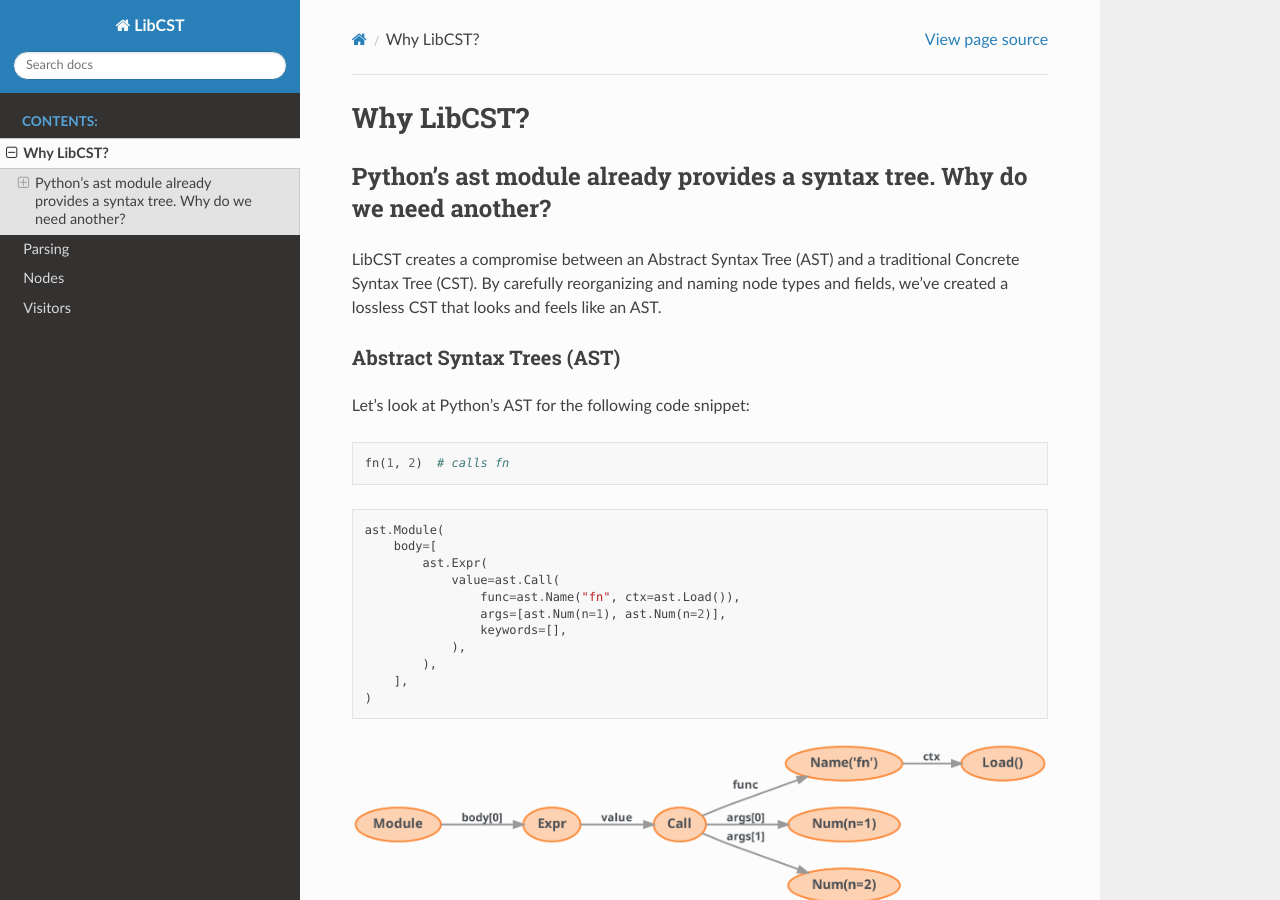
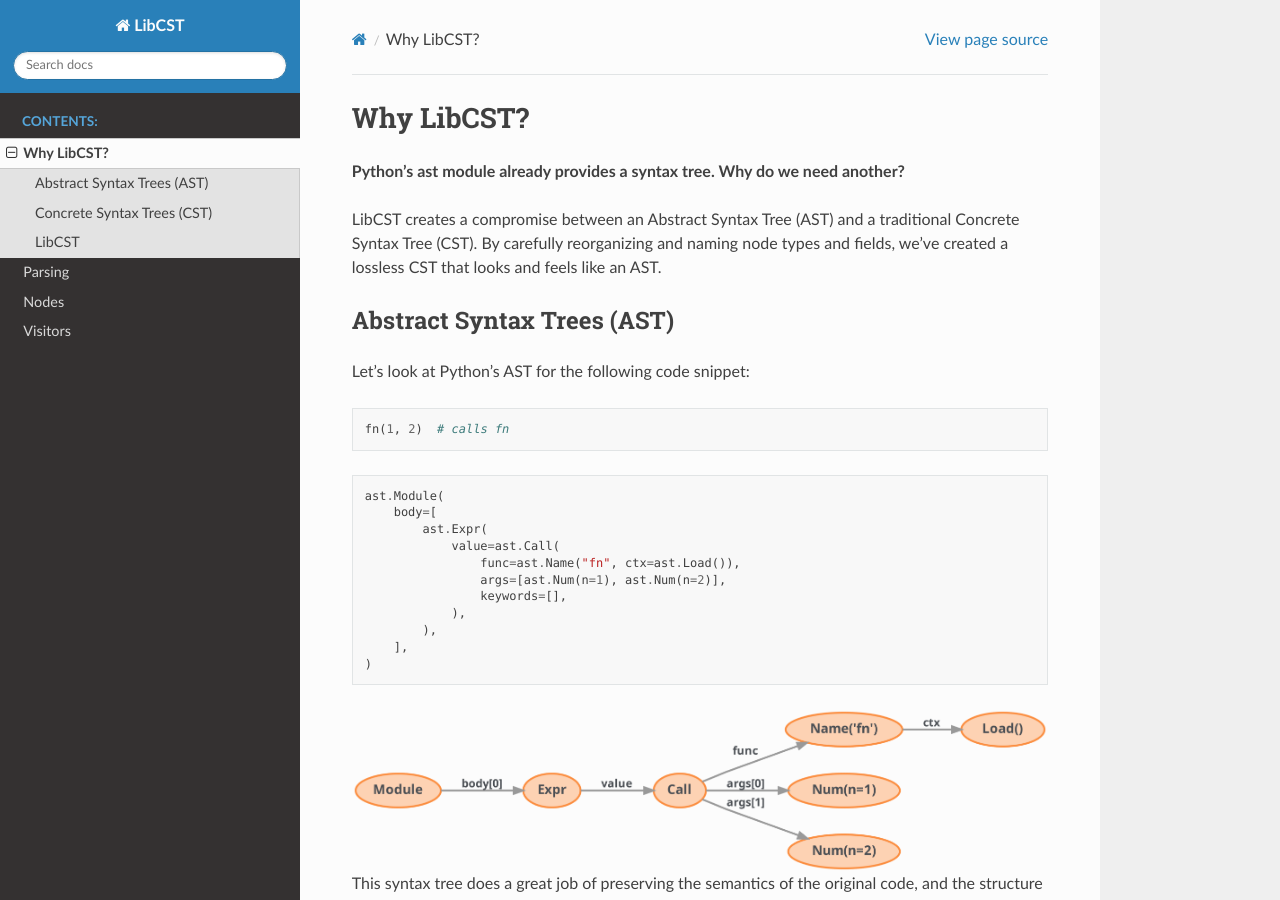
Before and after one commit to Instagram/LibCST, a Sphinx documentation site: the page built from docs/source/why_libcst.rst, in a window 1280 px wide and 900 px high. Built offline with Sphinx 7.4.7 and the Read the Docs theme 2.0.0, drawn with Linux system fonts in a browser that asks for light colours.

Commit message:
Minor formatting nits.

```diff
--- a/docs/source/why_libcst.rst
+++ b/docs/source/why_libcst.rst
@@ -2,15 +2,15 @@
 Why LibCST?
 ===========
 
-Python's ast module already provides a syntax tree. Why do we need another?
-===========================================================================
+**Python's ast module already provides a syntax tree. Why do we need another?**
 
 .. include:: ../../README.rst
     :start-after: why-libcst-intro-start
     :end-before: why-libcst-intro-end
 
 Abstract Syntax Trees (AST)
----------------------------
+===========================
+
 Let's look at Python's AST for the following code snippet:
 
 .. code-block:: python
@@ -80,7 +80,7 @@
 
 
 Concrete Syntax Trees (CST)
----------------------------
+===========================
 
 A popular CST library for Python is `lib2to3 <https://github.com/python/cpython/tree/master/Lib/lib2to3>`_, which powers tools like `2to3 <https://docs.python.org/3/library/2to3.html>`_ and `Black <https://github.com/ambv/black>`_. Let's look at the syntax tree it generates for the same piece of code:
 
@@ -184,7 +184,7 @@
 This tree is lossless. It retains enough information to reprint the exact input code by storing whitespace information in `prefix` properties. This makes it a "Concrete" Syntax Tree, or CST.
 
 LibCST
-------
+======
 
 .. include:: ../../README.rst
     :start-after: why-libcst-example-start
```
